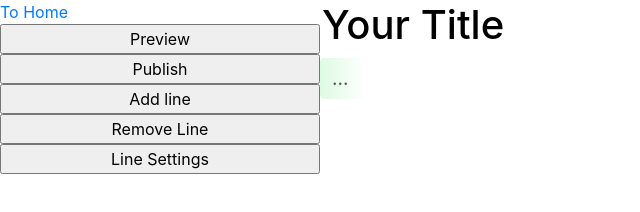
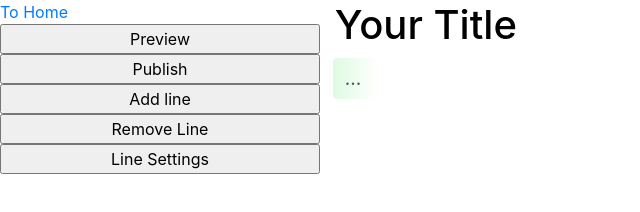
Before and after one commit to nikita-skobov/dynamic-writing, a React app: page /new in a window 1280 px wide. Shown: the whole page, without its empty margins (0-640 px from the left). Built offline with nearby package versions, Linux system fonts and the light colour scheme.

Commit message:
fixes infinite update from publish. moves editor main by 1%

```diff
--- a/src/components/App.js
+++ b/src/components/App.js
@@ -6,7 +6,6 @@ import Editor from './Editor'
 import HomePage from './HomePage'
 
 export function App(props) {
-    console.log(props)
     return (
         <div className="h-100">
             <Switch>
--- a/src/components/Editor.css
+++ b/src/components/Editor.css
@@ -11,8 +11,8 @@
 }
 
 .editor-main {
-    left: 25%;
-    width: 75%;
+    left: 26%;
+    width: 74%;
     position: relative;
     z-index: 2;
 }
--- a/src/components/Editor.js
+++ b/src/components/Editor.js
@@ -18,8 +18,6 @@ export function Editor(props) {
     const {
         actionTitleChange
     } = props
-
-    console.log('rendering editor')
 
     if (isPreviewing) {
         return (
@@ -43,6 +41,9 @@ export function Editor(props) {
             <div className="editor-main">
                 <input
                     type="text"
+                    size="10"
+                    maxLength="50"
+                    style={{ width: '74%' }}
                     className="h1 titleform"
                     defaultValue={title.value}
                     onChange={({ target }) => { actionTitleChange(target.value) }}
--- a/src/components/HomePage.js
+++ b/src/components/HomePage.js
@@ -6,7 +6,6 @@ import Preview from './Preview'
 
 
 export function HomePage(props) {
-    console.log(props)
     return (
         <div>
             <NavLink to="/new">Make your own</NavLink>
--- a/src/components/LineEdit.js
+++ b/src/components/LineEdit.js
@@ -23,6 +23,8 @@ export class LineEdit extends React.Component {
 
         this.setFocus = this.setFocus.bind(this)
 
+        this.publishCount = props.publishCount
+
         this.state = {
             hasFocus: this.props.hasFocus
         }
@@ -45,6 +47,12 @@ export class LineEdit extends React.Component {
     }
 
     shouldComponentUpdate(newprops) {
+        if (newprops.publishCount !== this.publishCount) {
+            // publish was just clicked, so theres a new publish
+            // count. Do not update.
+            this.publishCount = newprops.publishCount
+            return false
+        }
         return newprops.shouldUpdate
     }
 
@@ -93,6 +101,7 @@ const mapStateToProps = (state, ownProps) => {
 
     return {
         shouldUpdate: !state.editor.popoverIsOpen,
+        publishCount: state.editor.publishCount,
         hasFocus,
         id: ownProps.id,
         value: ownProps.value,
--- a/src/reducers/index.js
+++ b/src/reducers/index.js
@@ -33,6 +33,7 @@ const initialStates = {
         currentLine: 0,
         lines: [initialLine],
         title: { value: 'Your Title' },
+        publishCount: 0,
     },
     lines: { [initialLine.id]: '' },
     homePage: {
@@ -47,6 +48,7 @@ export function homePage(
 ) {
     switch (action.type) {
         case EDITOR_PUBLISH: {
+            // return state
             const { lines, title } = action.payload
             const newState = { ...state }
             newState.lines = lines
@@ -108,6 +110,11 @@ export function editor(
     action,
 ) {
     switch (action.type) {
+        case EDITOR_PUBLISH: {
+            const newState = { ...state }
+            newState.publishCount += 1
+            return newState
+        }
         case EDITOR_TITLE_CHANGE: {
             const {
                 newTitle
```
